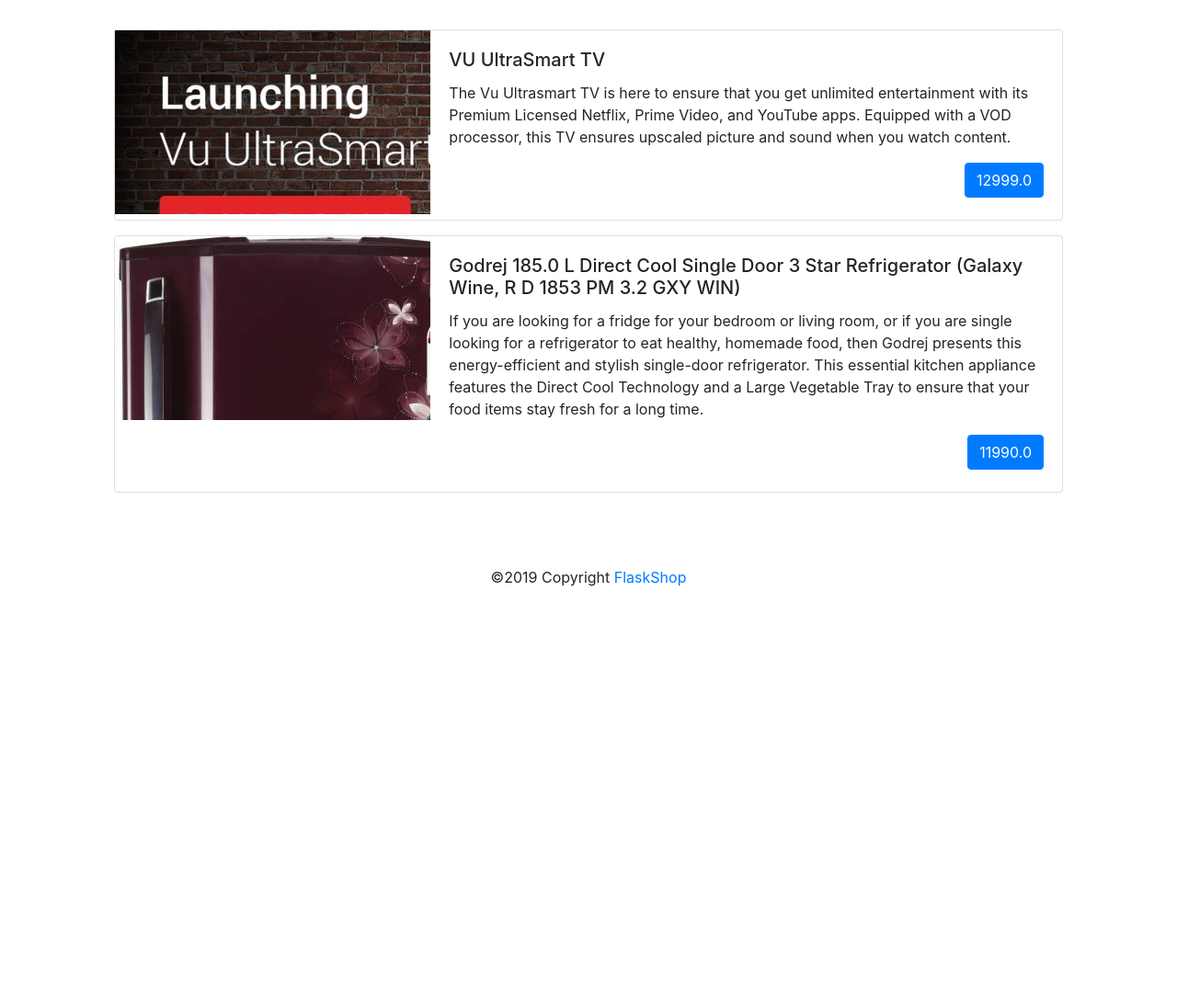
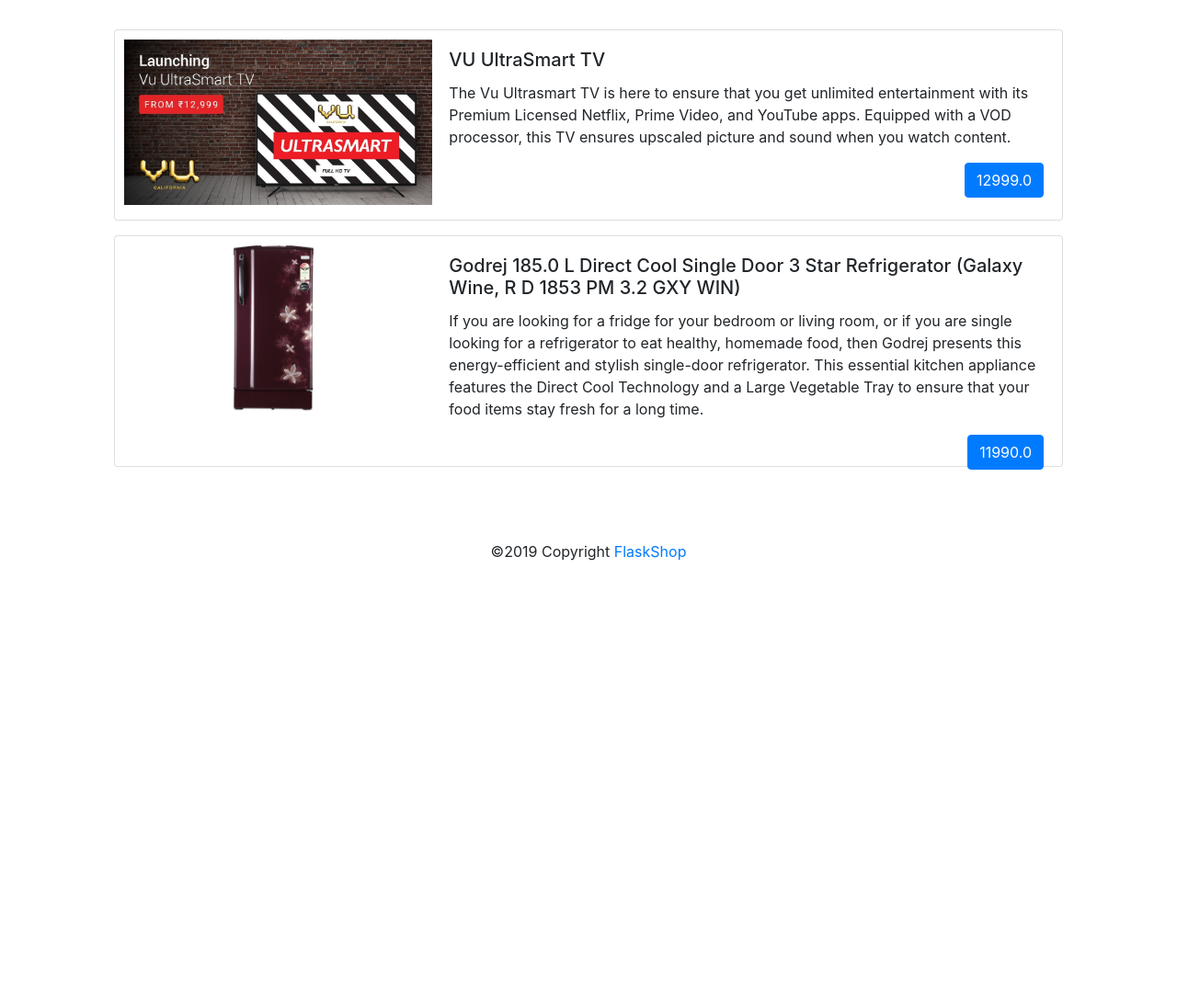
Before and after one commit to dakshpokar/FlaskShop, a Flask app: page /products in a window 1280 px wide. Shown: the part 56-1144 px from the top of the page at 92% size. Run offline with Flask 2, Linux system fonts and the light colour scheme; data comes from the database, SQL or seed files in the repository; some libraries are stand-ins or nearby versions.

Commit message:
Fixed Image resize problem

```diff
--- a/templates/products.html
+++ b/templates/products.html
@@ -12,9 +12,9 @@
                         <h2>{%  if search_item != None %} You searched for: {{ search_item }} {% endif %}</h2>
                         {%  for row in rows %}
                             <div class="card mb-3">
-                                    <div class="row no-gutters">
-                                      <div class="col-md-4" style="overflow:hidden; height:200px">
-                                            <img src="{{   row["image_url"] }}" alt="">
+                                    <div class="row no-gutters" style="max-height: 250px">
+                                      <div class="col-md-4 text-center">
+                                            <img style="height: 200px; overflow: hidden; padding: 10px" src="{{   row["image_url"] }}" alt="">
                                         </div>
                                       <div class="col-md-8">
                                         <div class="card-body">
```
